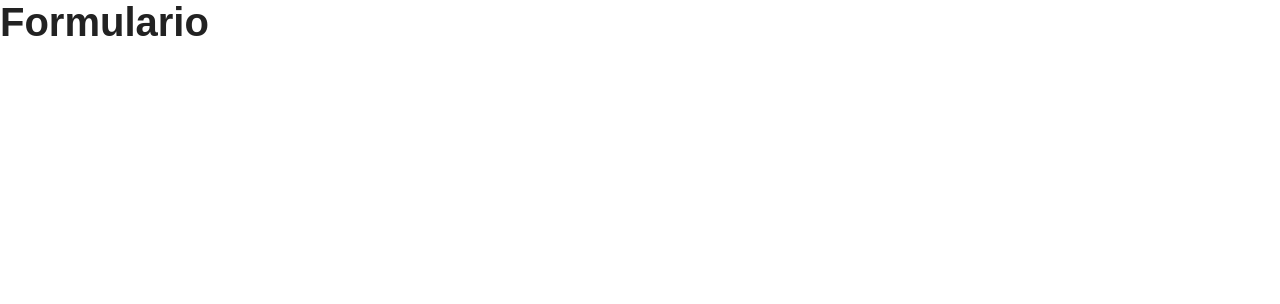
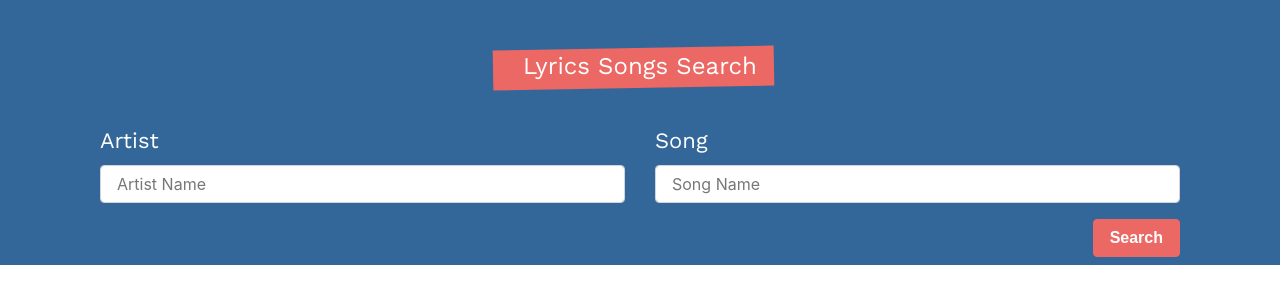
Before and after one commit to FranMolleda/lyrics, a React (Create React App) app: page / in a window 1280 px wide. Shown: the top 304 px of the page. Built offline with nearby package versions, Linux system fonts and the light colour scheme; a web font is replaced by a local one.

Commit message:
Preparing form done

```diff
--- a/src/components/Form.js
+++ b/src/components/Form.js
@@ -2,9 +2,42 @@
 
 const Form = () => {
   return (
-    <form action="">
-      <h1>Formulario</h1>
-    </form>
+    <div className="bg-info">
+      <div className="container">
+        <form className="col card text-white bg-transparent mb-5 pt-5 pb-2">
+          <fieldset>
+            <legend className="text-center">Lyrics Songs Search</legend>
+            <div className="row">
+              <div className="col-md-6">
+                <div className="form-group">
+                  <label>Artist</label>
+                  <input
+                    name="artist"
+                    type="text"
+                    placeholder="Artist Name"
+                    className="form-control"
+                  />
+                </div>
+              </div>
+              <div className="col-md-6">
+                <div className="form-group">
+                  <label>Song</label>
+                  <input
+                    name="song"
+                    type="text"
+                    placeholder="Song Name"
+                    className="form-control"
+                  />
+                </div>
+              </div>
+            </div>
+            <button type="submit" className="btn btn-primary float-right">
+              Search
+            </button>
+          </fieldset>
+        </form>
+      </div>
+    </div>
   );
 };
 
```
